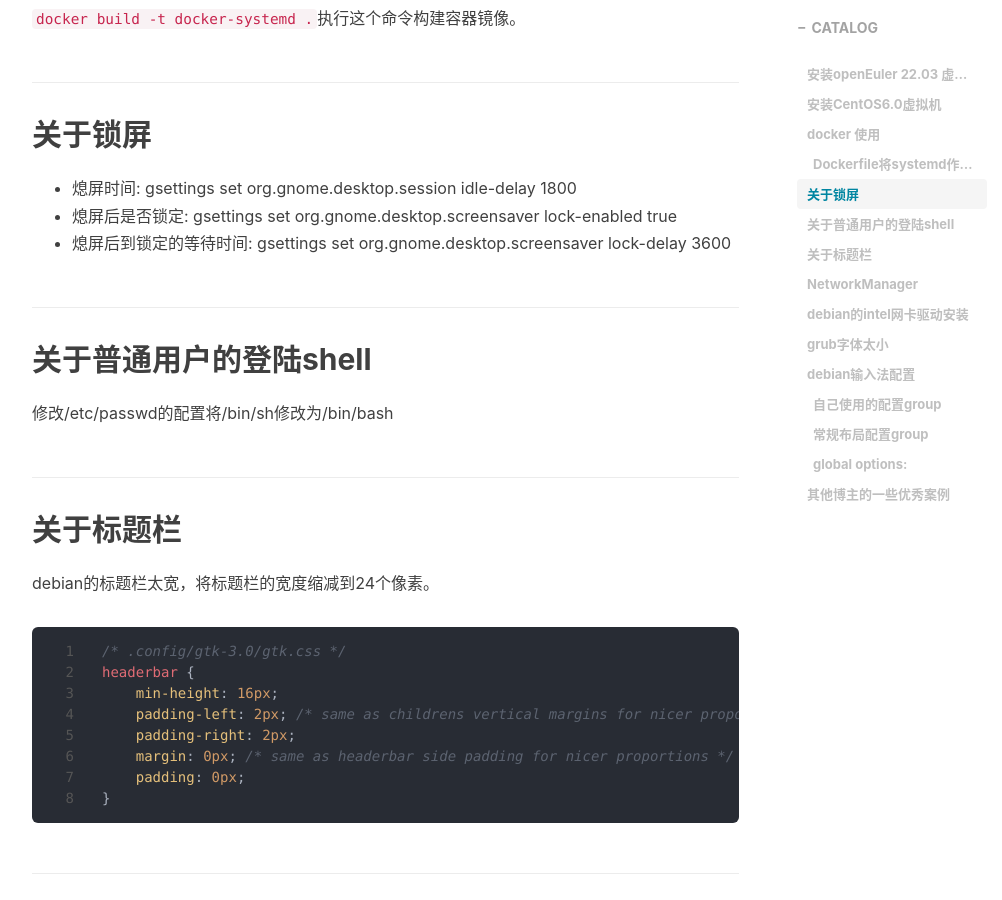
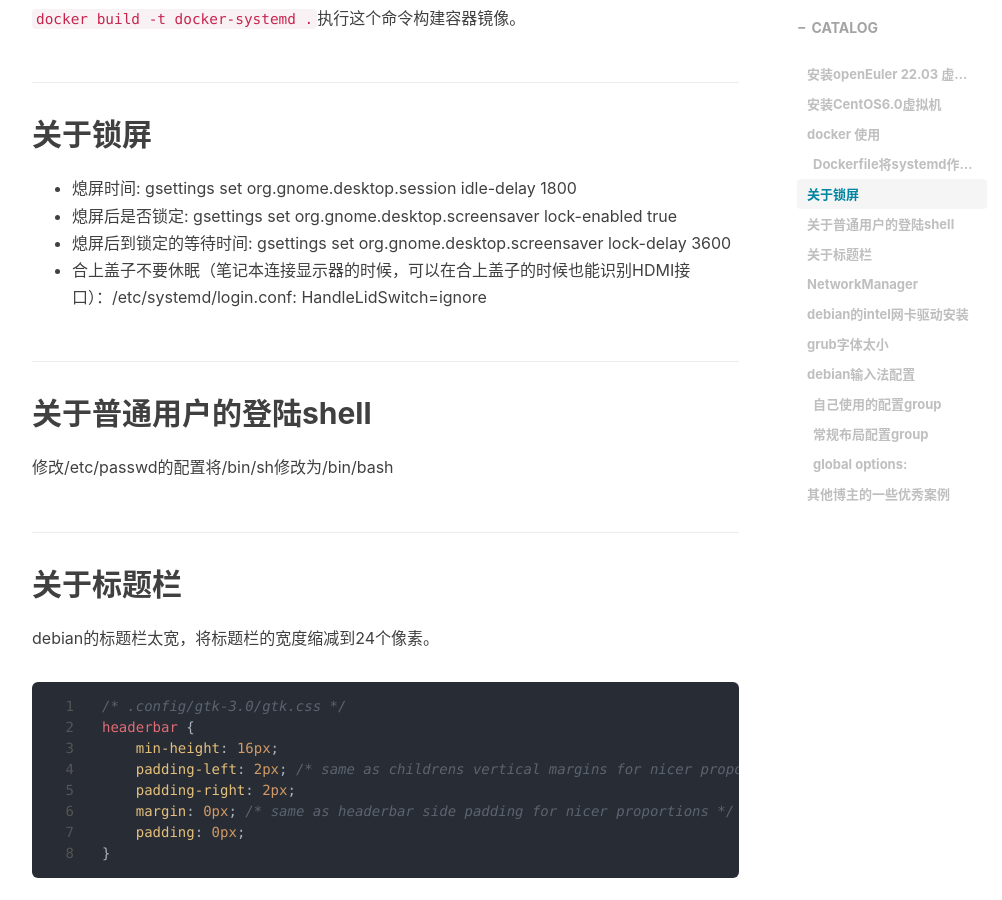
Before and after one commit to lclgo/lclgo.github.io, a Jekyll site: the page built from _posts/linux/2023-03-28-linux-basic.md, in a window 1280 px wide and 900 px high, scrolled down 1604 px. Shown: the whole window, without its empty margins (233-1235 px from the left). Built offline with Jekyll 4.4.1, drawn with Linux system fonts in a browser that asks for light colours; nearby versions of some CDN libraries; comment, search, counter and statistics services are not loaded.

Commit message:
Update 2023-03-28-linux-basic.md
don't suspend when close lid

```diff
--- a/_posts/linux/2023-03-28-linux-basic.md
+++ b/_posts/linux/2023-03-28-linux-basic.md
@@ -67,6 +67,7 @@ CMD ["/sbin/init"]
 * 熄屏时间: gsettings set org.gnome.desktop.session idle-delay 1800
 * 熄屏后是否锁定: gsettings set org.gnome.desktop.screensaver lock-enabled true
 * 熄屏后到锁定的等待时间: gsettings set org.gnome.desktop.screensaver lock-delay 3600
+* 合上盖子不要休眠（笔记本连接显示器的时候，可以在合上盖子的时候也能识别HDMI接口）：/etc/systemd/login.conf: HandleLidSwitch=ignore
 
 ## 关于普通用户的登陆shell
 
```
